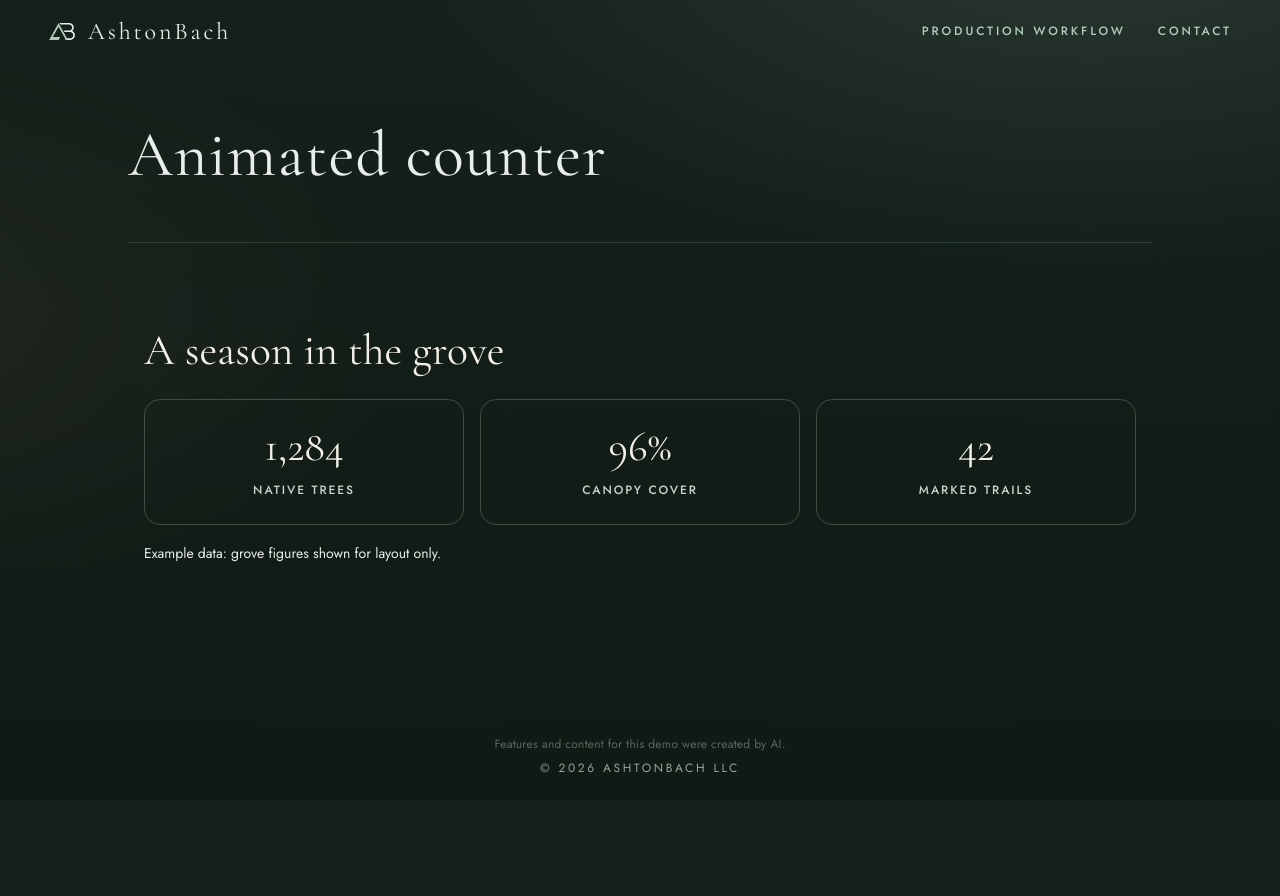
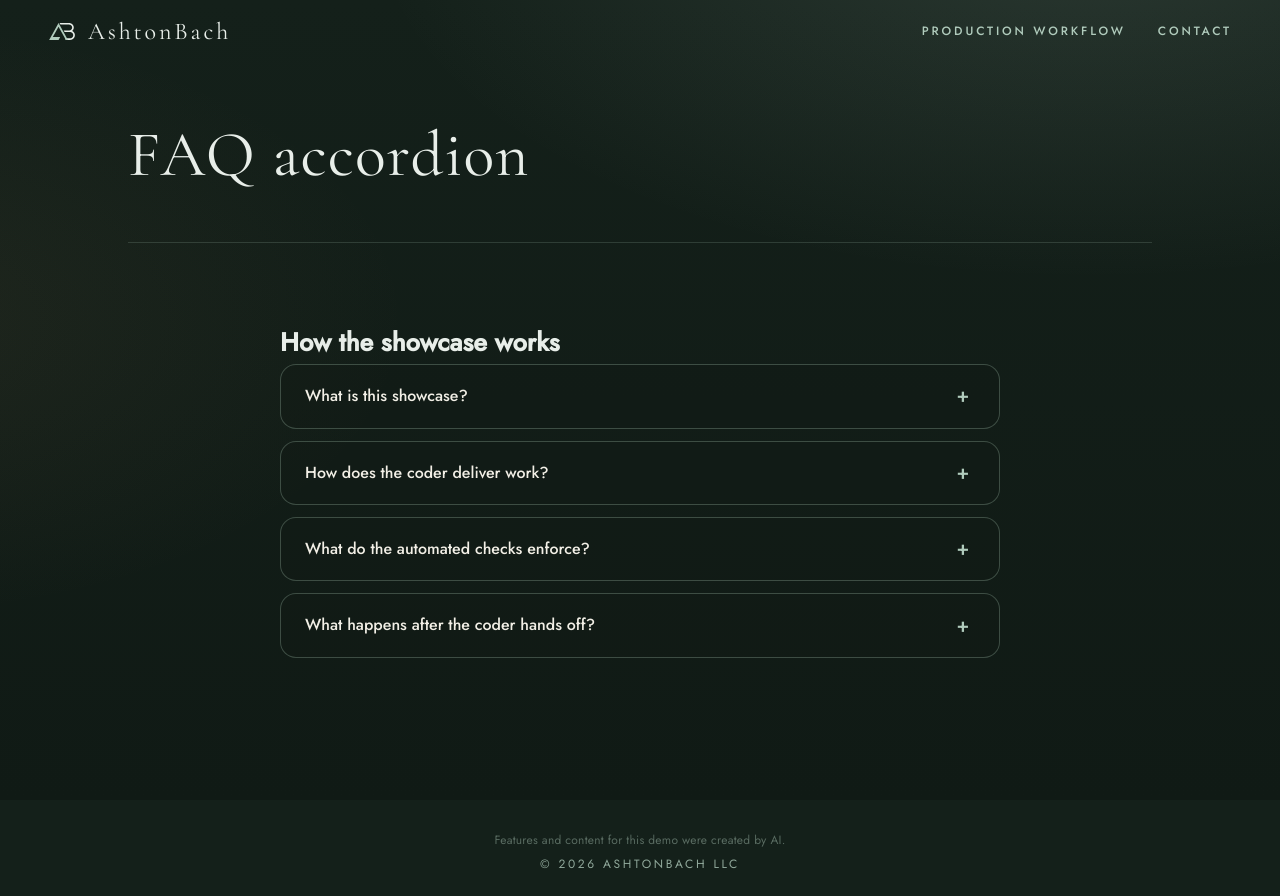
Before and after one commit to ashtonbach/agent-showcase, a Next.js app: page / in a window 1280 px wide. Before the commit the page ends 800 px from the top, so only its background shows below. Built offline with nearby package versions, Linux system fonts and the light colour scheme.

Commit message:
Feature: FAQ accordion (Authors: Alder) (#229)
Merged after Rowan (AI reviewer) approved 4196fcf and the v2 gate, build and functional checks passed. Author: Alder (AI coder)

Co-authored-by: Alder <alder@agents.ashtonbach.com>

```diff
--- a/app/lab/animated-counter/index.tsx
+++ /dev/null
@@ -1,98 +0,0 @@
-"use client";
-import { useEffect, useRef, useState } from "react";
-
-type Stat = { final: string; label: string };
-const STATS: Stat[] = [
-  { final: "1,284", label: "Native trees" },
-  { final: "96%", label: "Canopy cover" },
-  { final: "42", label: "Marked trails" },
-];
-
-const css = `
-.lab-stats{width:min(960px,100%);margin:8px auto 56px;padding:0 16px;box-sizing:border-box;color:#F2EFE6}
-.lab-stats h2{font-family:var(--serif);font-weight:400;font-size:30px;line-height:1.25;margin:0 0 20px;color:#F2EFE6}
-.lab-grid{display:grid;grid-template-columns:1fr;gap:16px}
-@media (min-width:640px){.lab-grid{grid-template-columns:repeat(3,1fr)}}
-.lab-card{border:1px solid rgba(176,203,188,0.28);border-radius:16px;padding:24px;text-align:center;background:transparent}
-.lab-card strong{display:block;font-family:var(--serif);font-weight:400;font-size:42px;line-height:1.1;color:#F2EFE6}
-.lab-label{display:block;margin-top:10px;font-family:var(--sans);font-weight:500;font-size:12px;letter-spacing:0.16em;text-transform:uppercase;color:#C5D7CC}
-.lab-note{margin:18px 0 0;font-family:var(--sans);font-size:14px;line-height:1.45;color:#E8EEE9}
-`;
-
-function parseStat(final: string) {
-  const m = final.match(/^([^0-9]*)([0-9][0-9,]*(?:\.[0-9]+)?)(.*)$/);
-  const n = m ? Number(m[2].replace(/,/g, "")) : 0;
-  const decimals = m && m[2].includes(".") ? m[2].split(".")[1].length : 0;
-  const commas = Boolean(m && m[2].includes(","));
-  const prefix = m ? m[1] : "";
-  const suffix = m ? m[3] : "";
-  return {
-    n,
-    fmt(v: number, done: boolean) {
-      if (done) return final;
-      let core = decimals ? v.toFixed(decimals) : String(Math.round(v));
-      if (commas) core = core.replace(/\B(?=(\d{3})+(?!\d))/g, ",");
-      return prefix + core + suffix;
-    },
-  };
-}
-
-export default function AnimatedCounter() {
-  const root = useRef<HTMLElement>(null);
-  const [shown, setShown] = useState(() =>
-    STATS.map((s) => parseStat(s.final).fmt(0, false))
-  );
-
-  useEffect(() => {
-    const reduce = window.matchMedia("(prefers-reduced-motion: reduce)").matches;
-    if (reduce) {
-      setShown(STATS.map((s) => s.final));
-      return;
-    }
-    const el = root.current;
-    if (!el) return;
-    let raf = 0;
-    const io = new IntersectionObserver(
-      ([entry]) => {
-        if (!entry.isIntersecting) return;
-        io.disconnect();
-        const t0 = performance.now();
-        const parsed = STATS.map((s) => parseStat(s.final));
-        const tick = (now: number) => {
-          const t = Math.min(1, (now - t0) / 1200);
-          const e = 1 - (1 - t) ** 3;
-          setShown(parsed.map((p) => p.fmt(p.n * e, t >= 1)));
-          if (t < 1) raf = requestAnimationFrame(tick);
-        };
-        raf = requestAnimationFrame(tick);
-      },
-      { threshold: 0.25 }
-    );
-    io.observe(el);
-    return () => {
-      io.disconnect();
-      cancelAnimationFrame(raf);
-    };
-  }, []);
-
-  return (
-    <section
-      ref={root}
-      className="lab-stats"
-      data-lab="animated-counter"
-      aria-labelledby="lab-counter-title"
-    >
-      <style>{css}</style>
-      <h2 id="lab-counter-title">A season in the grove</h2>
-      <div className="lab-grid">
-        {STATS.map((s, i) => (
-          <article className="lab-card" key={s.label}>
-            <strong data-final={s.final}>{shown[i]}</strong>
-            <span className="lab-label">{s.label}</span>
-          </article>
-        ))}
-      </div>
-      <p className="lab-note">Example data: grove figures shown for layout only.</p>
-    </section>
-  );
-}
--- a/app/lab/current.json
+++ b/app/lab/current.json
@@ -1 +1 @@
-{"slug":"animated-counter"}
+{"slug":"faq-accordion"}
--- /dev/null
+++ b/app/lab/faq-accordion/index.tsx
@@ -0,0 +1,145 @@
+"use client";
+
+import { useState } from "react";
+
+const TITLE_ID = "lab-faq-title";
+
+const FAQS = [
+  {
+    id: "faq-showcase",
+    q: "What is this showcase?",
+    a: "A timed live run where specialized agents each own a step—coding, design, review, and QA—to ship a small feature on a shared repo.",
+  },
+  {
+    id: "faq-branch",
+    q: "How does the coder deliver work?",
+    a: "They implement only the lab slot files on a feature branch, run automated layout and gate checks locally, then push for a Vercel preview build.",
+  },
+  {
+    id: "faq-gate",
+    q: "What do the automated checks enforce?",
+    a: "File scope, banned APIs, build health, responsive layout without horizontal scroll, accessibility patterns, and zero console errors on the page.",
+  },
+  {
+    id: "faq-handoff",
+    q: "What happens after the coder hands off?",
+    a: "The reviewer validates the spec on the preview URL, design may add artwork in parallel, and QA signs off before the run completes.",
+  },
+];
+
+const css = `
+.lab-faq-wrap {
+  width: min(720px, 100%);
+  margin: 8px auto 56px;
+}
+.lab-faq-list {
+  list-style: none;
+  margin: 0;
+  padding: 0;
+  display: flex;
+  flex-direction: column;
+  gap: 12px;
+}
+.lab-faq-item {
+  border: 1px solid rgba(176, 203, 188, 0.28);
+  border-radius: 16px;
+  padding: 0;
+  background: rgba(18, 26, 22, 0.35);
+  overflow: hidden;
+}
+.lab-faq-trigger {
+  width: 100%;
+  display: flex;
+  align-items: center;
+  justify-content: space-between;
+  gap: 16px;
+  padding: 20px 24px;
+  margin: 0;
+  border: none;
+  background: transparent;
+  color: #F2EFE6;
+  font-family: var(--sans);
+  font-size: 1rem;
+  font-weight: 500;
+  text-align: left;
+  cursor: pointer;
+  line-height: 1.4;
+}
+.lab-faq-trigger:hover,
+.lab-faq-trigger:focus-visible {
+  color: var(--mist);
+  outline: 2px solid var(--sage);
+  outline-offset: -2px;
+}
+.lab-faq-icon {
+  flex-shrink: 0;
+  width: 1.5rem;
+  text-align: center;
+  color: var(--sage);
+  font-size: 1.25rem;
+  line-height: 1;
+}
+.lab-faq-panel {
+  padding: 0 24px 20px;
+  color: var(--mist);
+  font-family: var(--sans);
+  font-size: 0.95rem;
+  line-height: 1.55;
+}
+@media (prefers-reduced-motion: no-preference) {
+  .lab-faq-panel {
+    animation: lab-faq-in 0.2s ease-out;
+  }
+}
+@keyframes lab-faq-in {
+  from { opacity: 0; transform: translateY(-4px); }
+  to { opacity: 1; transform: translateY(0); }
+}
+`;
+
+export default function Lab() {
+  const [openId, setOpenId] = useState<string | null>(null);
+
+  const toggle = (id: string) => {
+    setOpenId((prev) => (prev === id ? null : id));
+  };
+
+  return (
+    <section data-lab="faq-accordion" aria-labelledby={TITLE_ID}>
+      <style>{css}</style>
+      <div className="lab-faq-wrap">
+        <h2 id={TITLE_ID}>How the showcase works</h2>
+        <ul className="lab-faq-list">
+          {FAQS.map(({ id, q, a }) => {
+            const expanded = openId === id;
+            const panelId = `${id}-panel`;
+            return (
+              <li key={id} className="lab-faq-item">
+                <button
+                  type="button"
+                  className="lab-faq-trigger"
+                  aria-expanded={expanded}
+                  aria-controls={panelId}
+                  onClick={() => toggle(id)}
+                >
+                  <span>{q}</span>
+                  <span className="lab-faq-icon" aria-hidden="true">
+                    {expanded ? "−" : "+"}
+                  </span>
+                </button>
+                <div
+                  id={panelId}
+                  role="region"
+                  className="lab-faq-panel"
+                  hidden={!expanded}
+                >
+                  {a}
+                </div>
+              </li>
+            );
+          })}
+        </ul>
+      </div>
+    </section>
+  );
+}
--- a/app/page.tsx
+++ b/app/page.tsx
@@ -1,4 +1,4 @@
-import Lab from "./lab/animated-counter";
+import Lab from "./lab/faq-accordion";
 import { readDemoKey, demoTitle } from "./demo-name";
 const demoKey = readDemoKey();
 const demoName = demoTitle();
```
